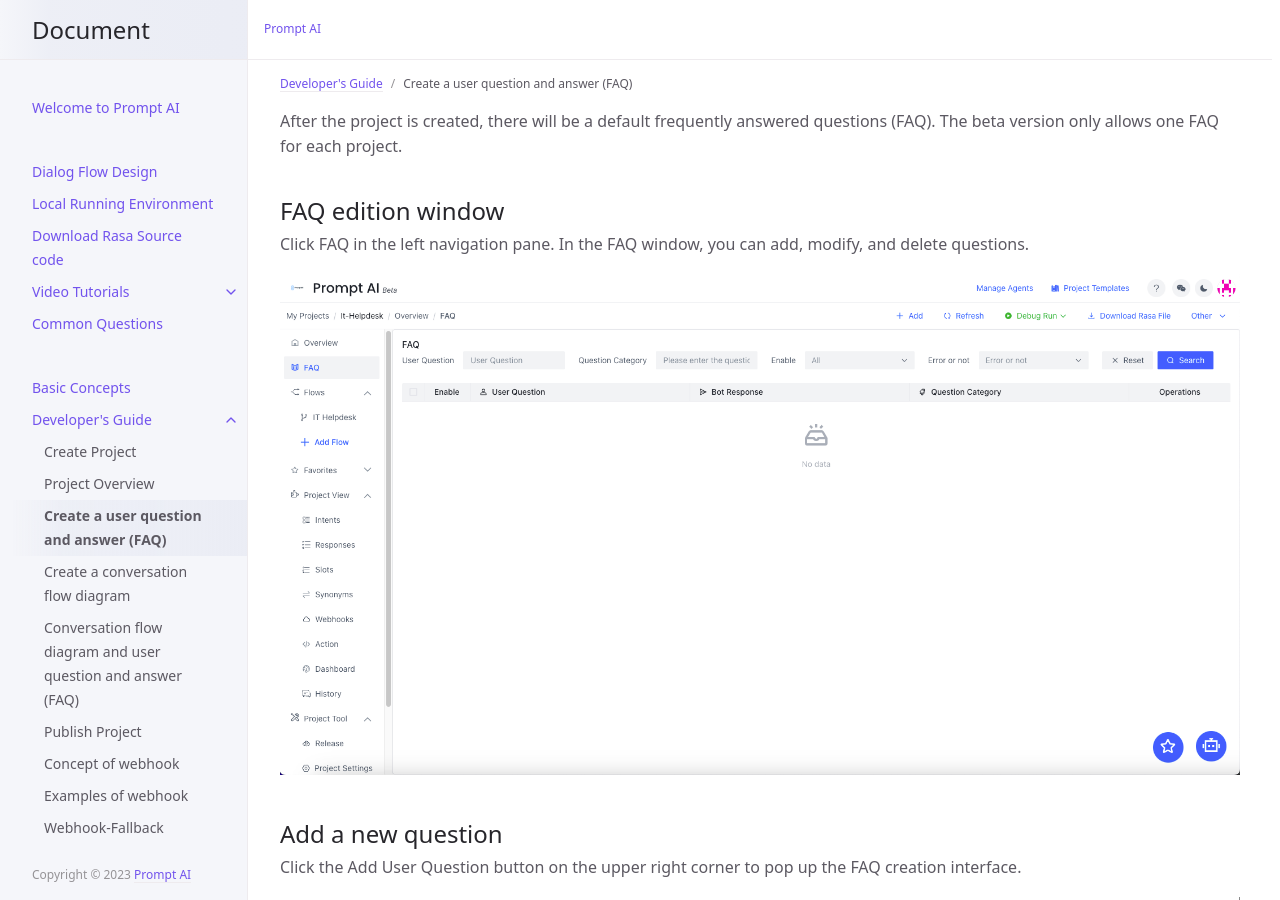
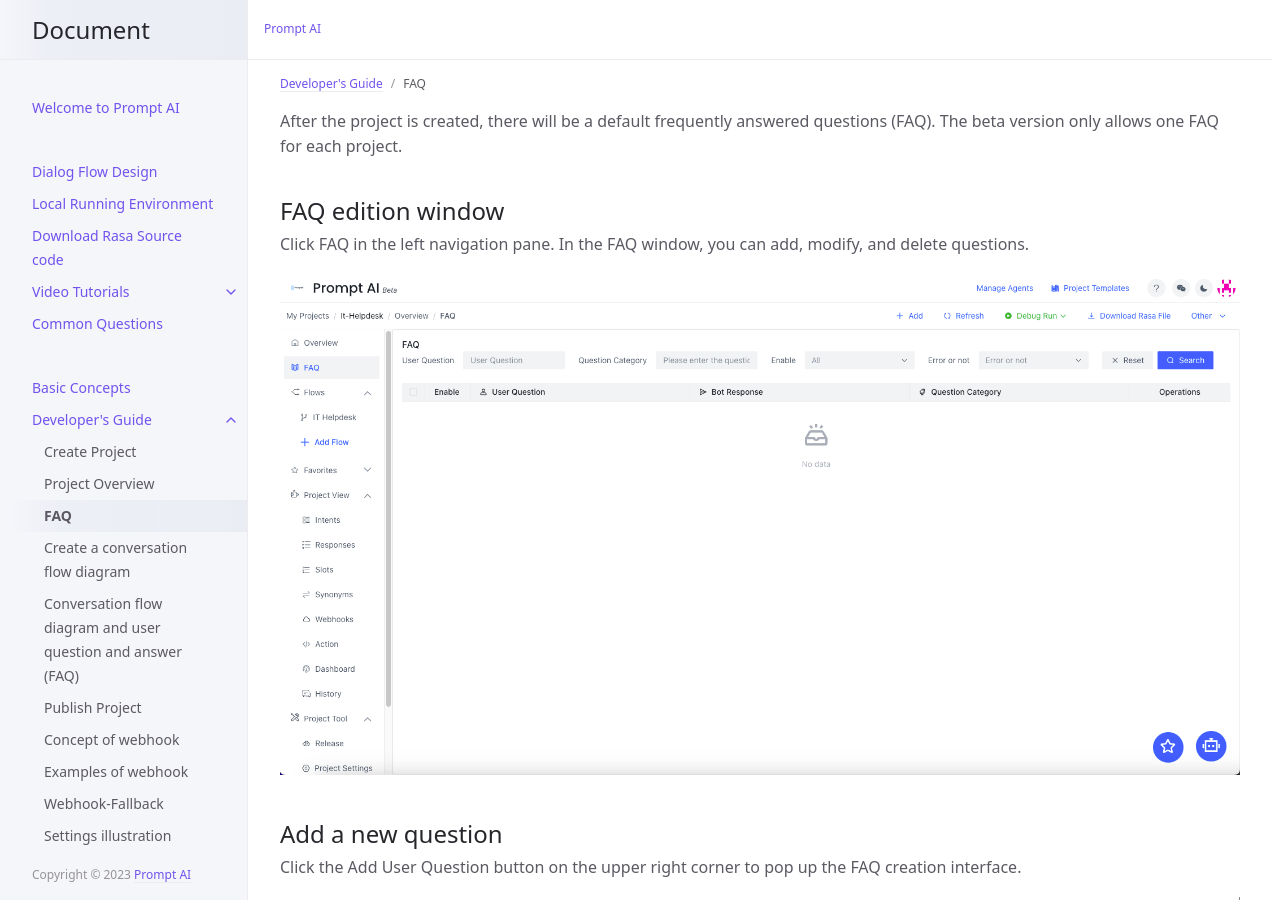
Before and after one commit to PromptAI/promptdialog, a Jekyll site: the page built from docs/tutorial/faq/01-create-faq.md, in a window 1280 px wide and 900 px high. Built offline with Jekyll 4.4.1, drawn with Linux system fonts in a browser that asks for light colours.

Commit message:
Update 01-create-faq.md

```diff
--- a/docs/tutorial/faq/01-create-faq.md
+++ b/docs/tutorial/faq/01-create-faq.md
@@ -1,6 +1,6 @@
 ---
 layout: en
-title: Create a user question and answer (FAQ)
+title: FAQ
 parent: Developer's Guide
 nav_order: 4
 ---
```
